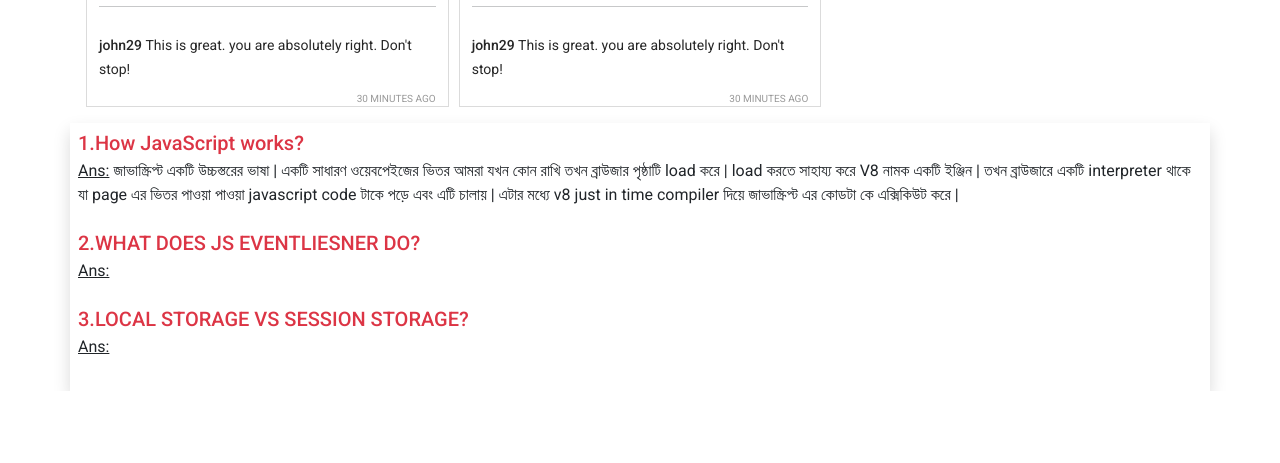
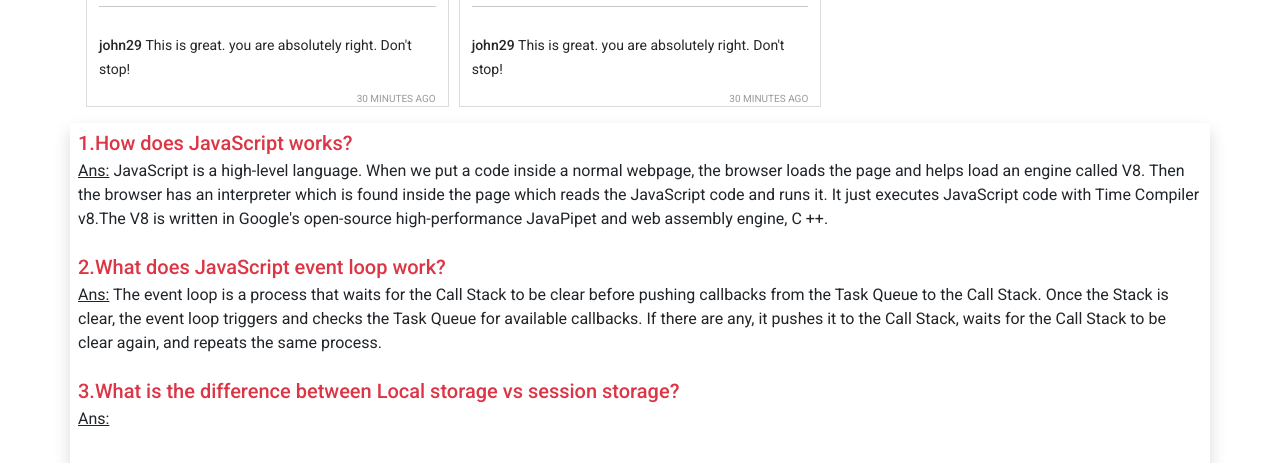
Before and after one commit to Hamidul-1/insta-shohor, a plain HTML site: page index.html in a window 1280 px wide. Shown: the part 1425-1888 px from the top of the page. Before the commit the page ends 1816 px from the top, so only its background shows below. Drawn offline with nearby package versions, Linux system fonts and the light colour scheme.

Commit message:
first commit

```diff
--- a/index.html
+++ b/index.html
@@ -78,13 +78,12 @@
             </div>
         </main>
         <section class="container shadow p-2 rounded-4">
-            <h5 class="text-danger mb-1">1.How JavaScript works?</h5>
-            <p class="mb-4"><u>Ans:</u> জাভাস্ক্রিপ্ট একটি উচ্চস্তরের ভাষা | একটি সাধারণ ওয়েবপেইজের ভিতর আমরা যখন কোন রাখি তখন ব্রাউজার পৃষ্ঠাটি load করে | load করতে সাহায্য করে V8 নামক একটি ইঞ্জিন |
-            তখন ব্রাউজারে একটি interpreter থাকে যা page এর ভিতর পাওয়া পাওয়া javascript code  টাকে পড়ে এবং এটি চালায় | এটার মধ্যে v8 just in time compiler দিয়ে জাভাস্ক্রিপ্ট এর কোডটা কে এক্সিকিউট করে |
+            <h5 class="text-danger mb-1">1.How does JavaScript works?</h5>
+            <p class="mb-4"><u>Ans:</u> JavaScript is a high-level language. When we put a code inside a normal webpage, the browser loads the page and helps load an engine called V8. Then the browser has an interpreter which is found inside the page which reads the JavaScript code and runs it. It just executes JavaScript code with Time Compiler v8.The V8 is written in Google's open-source high-performance JavaPipet and web assembly engine, C ++.
             </p>
-            <h5 class="text-danger mb-1">2.WHAT DOES JS EVENTLIESNER DO?</h5>
-            <p class="mb-4"><u>Ans:</u> </p>
-            <h5 class="text-danger mb-1">3.LOCAL STORAGE VS SESSION STORAGE?</h5>
+            <h5 class="text-danger mb-1">2.What does JavaScript event loop work?</h5>
+            <p class="mb-4"><u>Ans:</u> The event loop is a process that waits for the Call Stack to be clear before pushing callbacks from the Task Queue to the Call Stack. Once the Stack is clear, the event loop triggers and checks the Task Queue for available callbacks. If there are any, it pushes it to the Call Stack, waits for the Call Stack to be clear again, and repeats the same process. </p>
+            <h5 class="text-danger mb-1">3.What is the difference between Local storage vs session storage?</h5>
             <p class="mb-4"><u>Ans:</u> </p>
         </section>
         <footer></footer>
```
